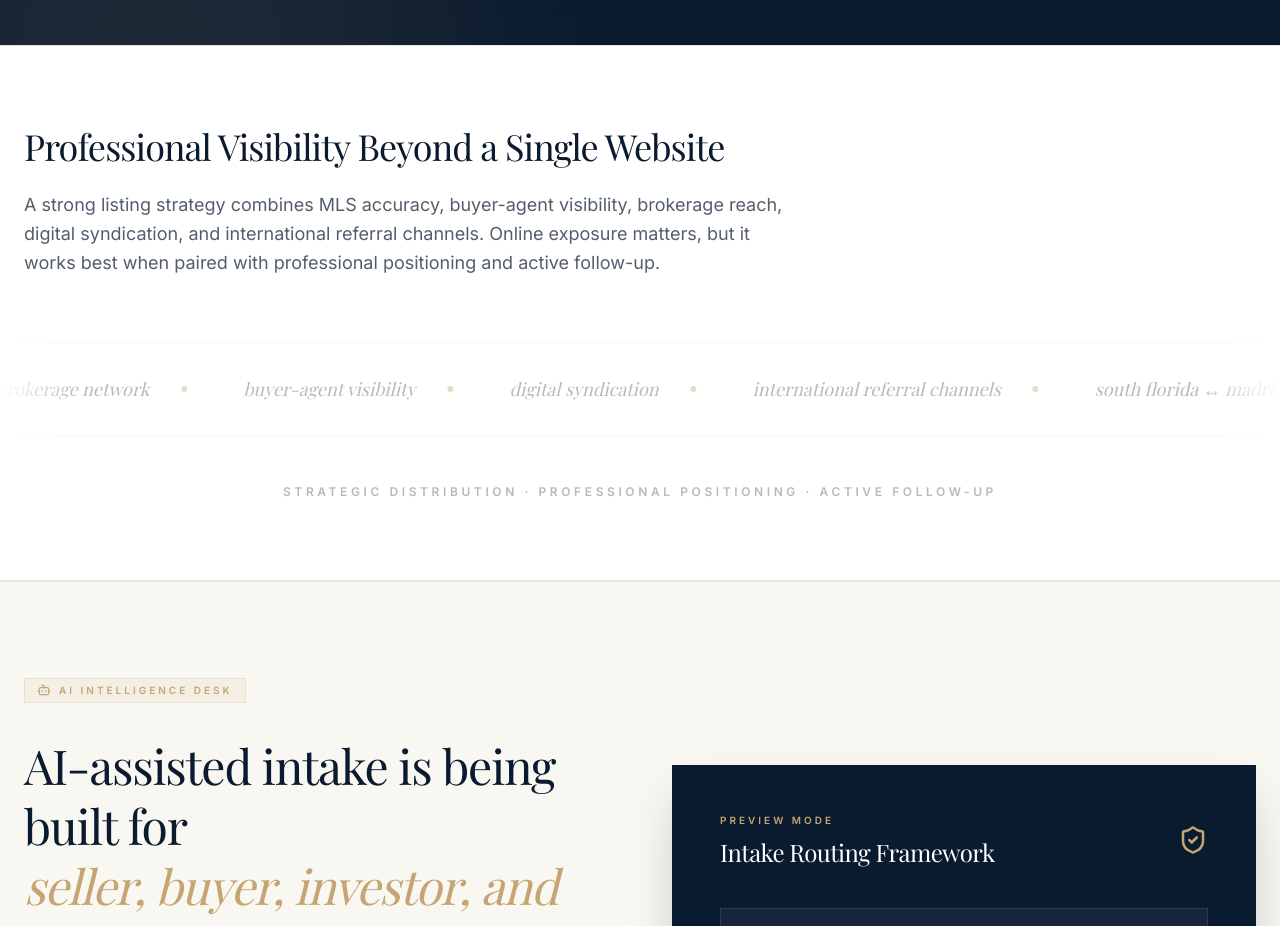
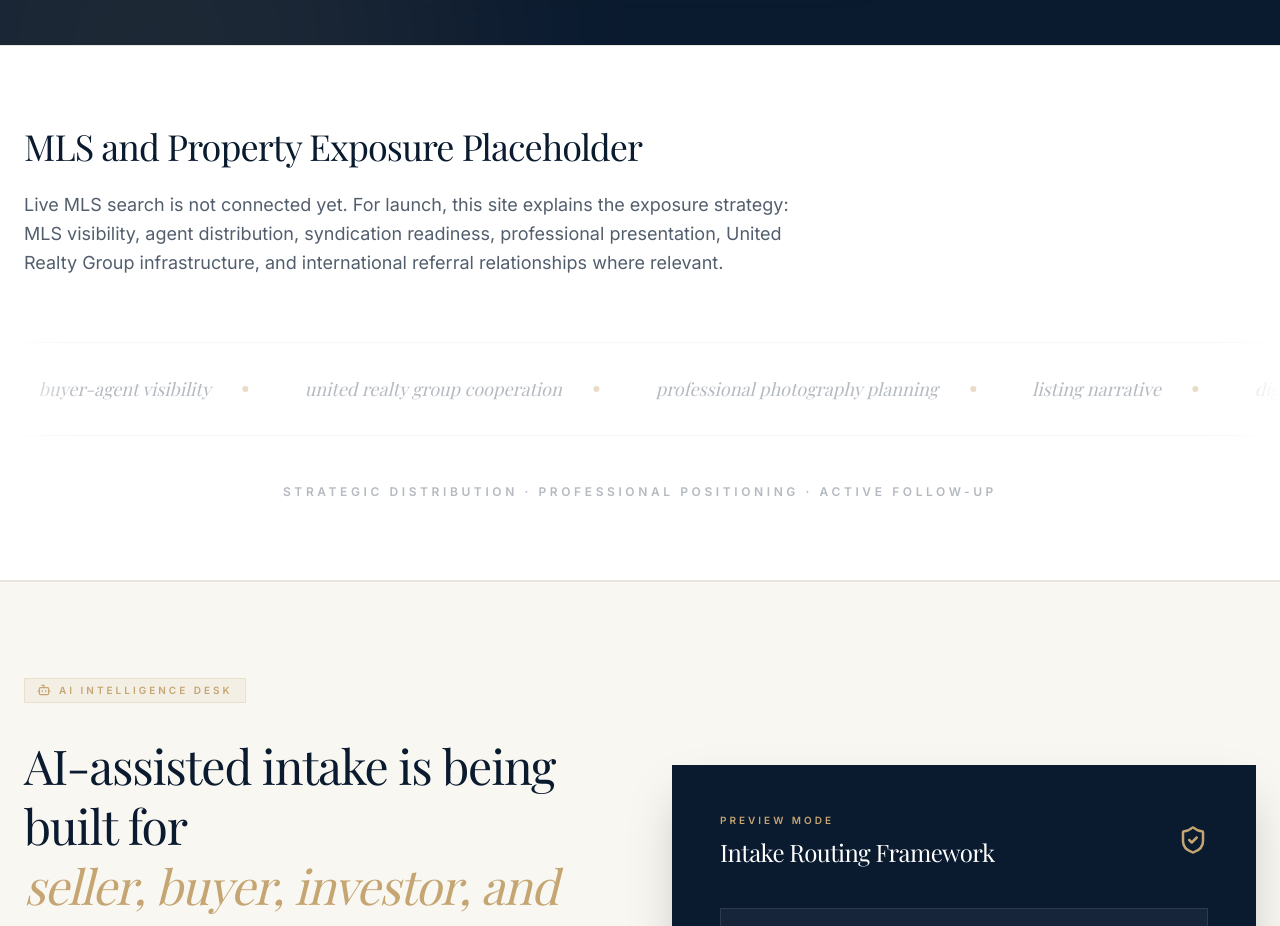
Before and after one commit to CEUL-sites/MiamiDesk-Site-Final-1, a React (Vite) app: page / in a window 1280 px wide. Shown: the part 3040-3966 px from the top of the page. Built offline with nearby package versions, Linux system fonts and the light colour scheme; a web font is replaced by a local one.

Commit message:
Simplify syndication section for Phase 1

```diff
--- a/src/components/ExposureSyndication.tsx
+++ b/src/components/ExposureSyndication.tsx
@@ -1,22 +1,18 @@
 import { motion } from "motion/react";
 
 const CHANNELS = [
-  "MLS Positioning",
-  "Brokerage Network",
-  "Buyer-Agent Visibility",
-  "Digital Syndication",
-  "International Referral Channels",
-  "South Florida ↔ Madrid Activation",
-  "Zillow Group",
-  "Realtor.com Network",
-  "Redfin Visibility",
-  "Idealista Spain",
-  "Juwai Global",
-  "Mansion Global",
-  "LuxuryRealEstate.com",
-  "JamesEdition",
-  "Wall Street Journal",
-  "Financial Times"
+  "MLS data accuracy",
+  "Buyer-agent visibility",
+  "United Realty Group cooperation",
+  "Professional photography planning",
+  "Listing narrative",
+  "Digital syndication readiness",
+  "Agent-to-agent distribution",
+  "Referral relationships",
+  "South Florida exposure",
+  "Madrid / Spain bridge",
+  "International inquiry routing",
+  "Seller follow-up discipline"
 ];
 
 export const ExposureSyndication = () => {
@@ -25,13 +21,10 @@ export const ExposureSyndication = () => {
       <div className="max-w-7xl mx-auto px-6 mb-16">
         <div className="max-w-4xl">
           <h2 className="text-3xl lg:text-4xl text-navy mb-6 font-serif">
-            Professional Visibility Beyond a Single Website
+            MLS and Property Exposure Placeholder
           </h2>
           <p className="text-lg text-navy/70 leading-relaxed max-w-3xl">
-            A strong listing strategy combines MLS accuracy, buyer-agent visibility,
-            brokerage reach, digital syndication, and international referral channels.
-            Online exposure matters, but it works best when paired with professional
-            positioning and active follow-up.
+            Live MLS search is not connected yet. For launch, this site explains the exposure strategy: MLS visibility, agent distribution, syndication readiness, professional presentation, United Realty Group infrastructure, and international referral relationships where relevant.
           </p>
         </div>
       </div>
@@ -43,14 +36,8 @@ export const ExposureSyndication = () => {
         <div className="flex whitespace-nowrap overflow-hidden py-8 border-y border-gold/10">
           <motion.div
             className="flex gap-12 items-center"
-            animate={{
-              x: [0, -1000],
-            }}
-            transition={{
-              duration: 30,
-              repeat: Infinity,
-              ease: "linear"
-            }}
+            animate={{ x: [0, -900] }}
+            transition={{ duration: 30, repeat: Infinity, ease: "linear" }}
           >
             {[...CHANNELS, ...CHANNELS].map((channel, i) => (
               <div key={i} className="flex items-center gap-6">
```
